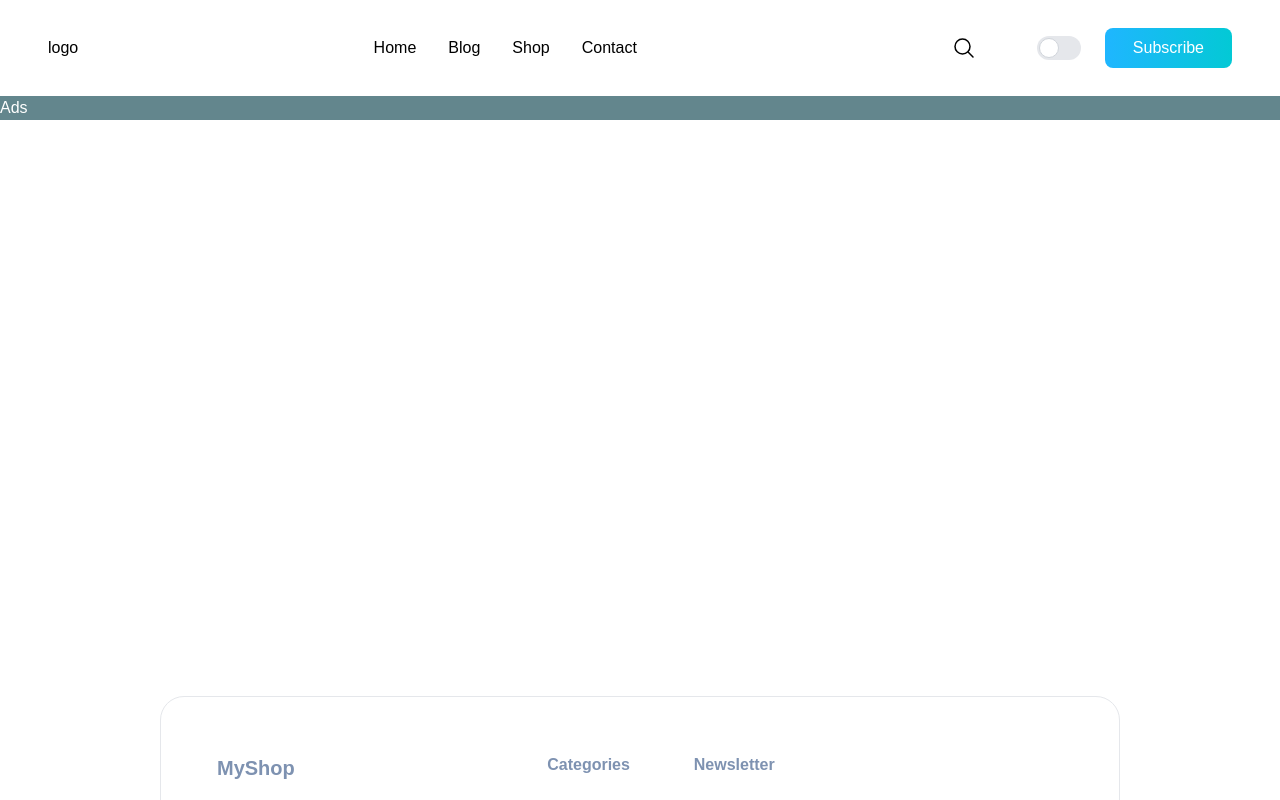
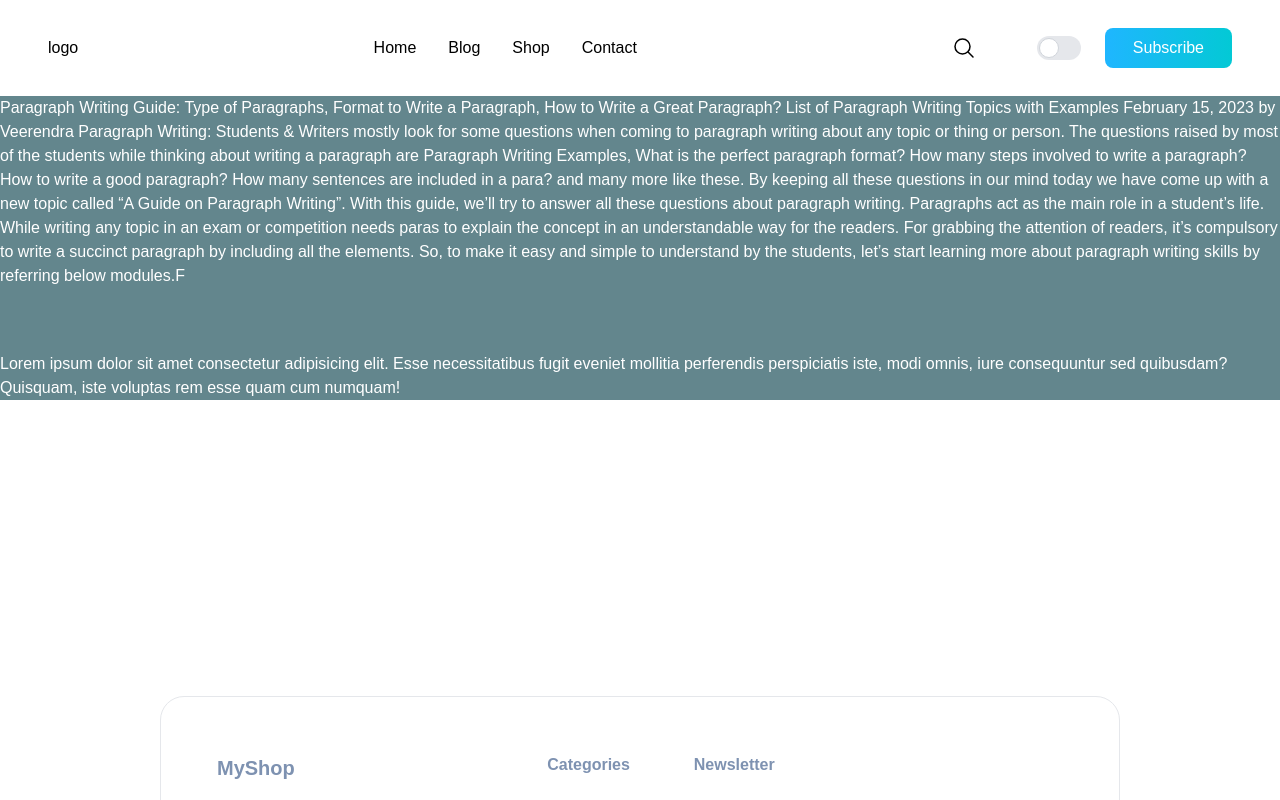
Before and after one commit to nhattruongagtm/my-blog-nextjs, a Next.js app: page /blog in a window 1280 px wide. Shown: the top 800 px of the page. Built offline with nearby package versions, Linux system fonts and the light colour scheme.

Commit message:
added dummy text

```diff
--- a/src/pages/_document.tsx
+++ b/src/pages/_document.tsx
@@ -4,10 +4,6 @@ export default function Document() {
   return (
     <Html lang="en">
       <Head />
-      {/* <script
-        async
-        src="https://pagead2.googlesyndication.com/pagead/js/adsbygoogle.js"
-      ></script> */}
       <script
         async
         src="https://pagead2.googlesyndication.com/pagead/js/adsbygoogle.js?client=ca-pub-5749665502208213"
--- a/src/pages/blog/index.tsx
+++ b/src/pages/blog/index.tsx
@@ -5,13 +5,34 @@ type Props = {};
 const Blog = (props: Props) => {
   return (
     <div className="text-xl text-white h-full bg-card-text-dark">
-      Ads
+      Paragraph Writing Guide: Type of Paragraphs, Format to Write a Paragraph,
+      How to Write a Great Paragraph? List of Paragraph Writing Topics with
+      Examples February 15, 2023 by Veerendra Paragraph Writing: Students &
+      Writers mostly look for some questions when coming to paragraph writing
+      about any topic or thing or person. The questions raised by most of the
+      students while thinking about writing a paragraph are Paragraph Writing
+      Examples, What is the perfect paragraph format? How many steps involved to
+      write a paragraph? How to write a good paragraph? How many sentences are
+      included in a para? and many more like these. By keeping all these
+      questions in our mind today we have come up with a new topic called “A
+      Guide on Paragraph Writing”. With this guide, we’ll try to answer all
+      these questions about paragraph writing. Paragraphs act as the main role
+      in a student’s life. While writing any topic in an exam or competition
+      needs paras to explain the concept in an understandable way for the
+      readers. For grabbing the attention of readers, it’s compulsory to write a
+      succinct paragraph by including all the elements. So, to make it easy and
+      simple to understand by the students, let’s start learning more about
+      paragraph writing skills by referring below modules.F
       <GoogleAd
         googleAdId="ca-pub-5749665502208213"
         slot="2268403632"
         timeout={0}
       />
       <div className="mb-10"></div>
+      <br /> Lorem ipsum dolor sit amet consectetur adipisicing elit. Esse
+      necessitatibus fugit eveniet mollitia perferendis perspiciatis iste, modi
+      omnis, iure consequuntur sed quibusdam? Quisquam, iste voluptas rem esse
+      quam cum numquam!
       <GoogleAd
         googleAdId="ca-pub-5749665502208213"
         slot="4766311139"
--- a/src/pages/index.tsx
+++ b/src/pages/index.tsx
@@ -22,7 +22,9 @@ export default function Home() {
             <code className={styles.code}>src/pages/index.tsx</code>
           </p>
           <Link href="/shop">
-            <h1 className="text-3xl font-bold underline text-gray-100">Go to my Shop</h1>
+            <h1 className="text-3xl font-bold underline text-gray-100">
+              Go to my Shop
+            </h1>
           </Link>
           <div>
             <a
```
